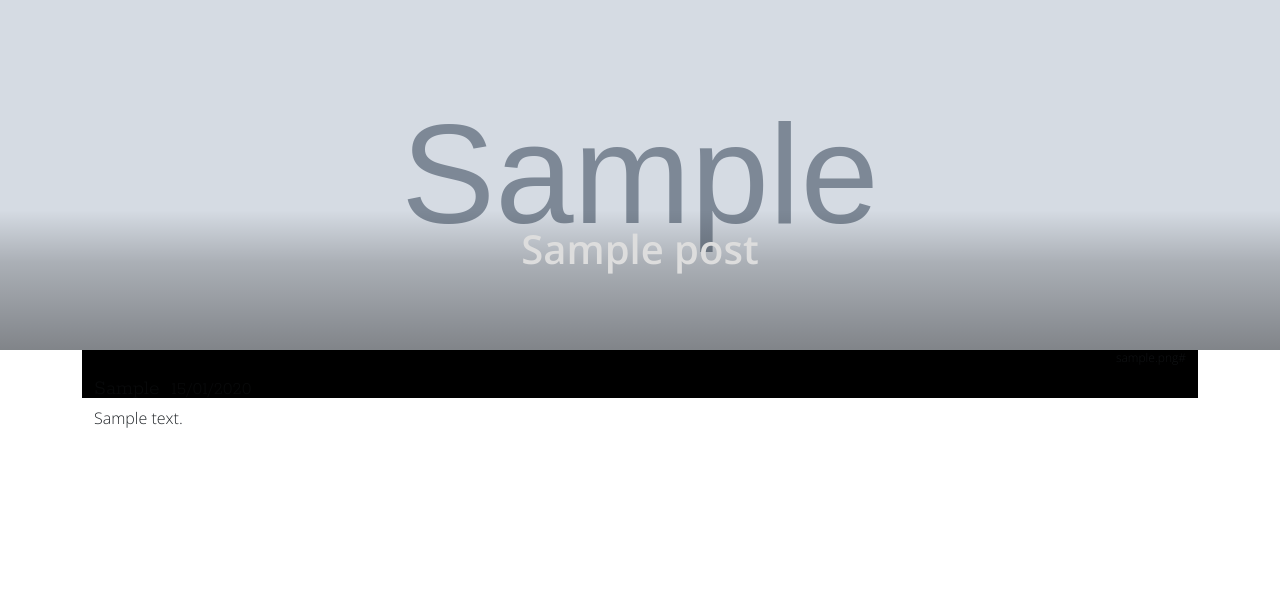
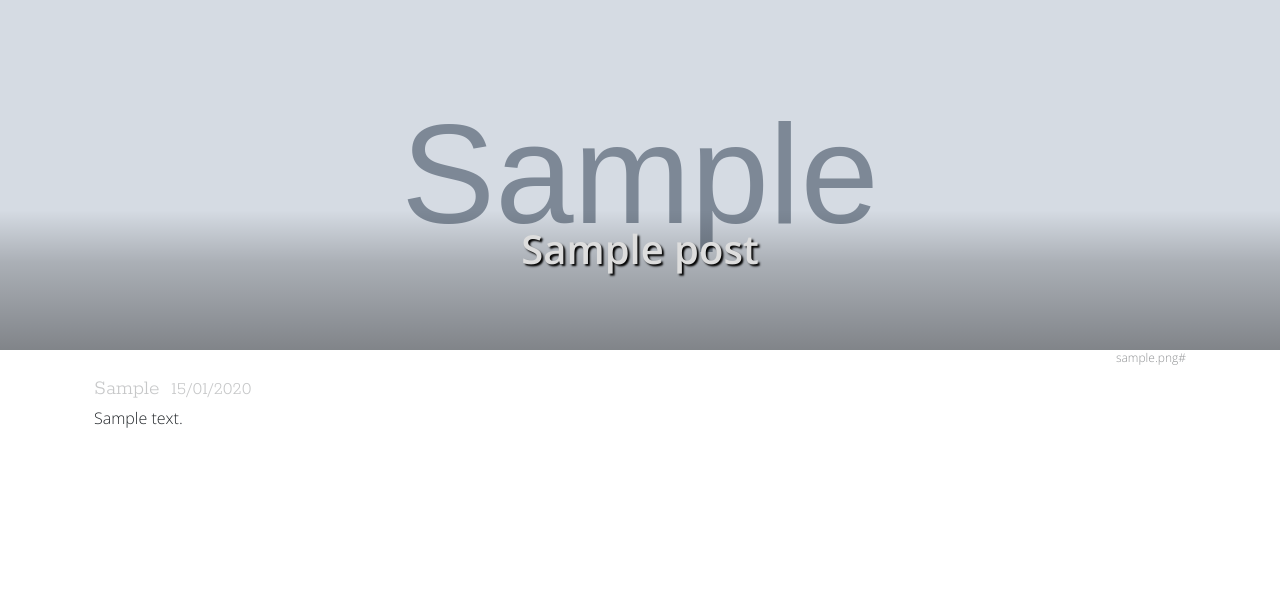
Before and after one commit to wbin01/nebula, a Django app: template src/webpage/templates/post.html in a window 1280 px wide. Shown: the part 60-657 px from the top of the page. Run offline with Django 5.2, Linux system fonts and the light colour scheme; tables that the repository leaves empty hold one stand-in row (values such as "Sample post"); the template is opened without the code that fills it: values that come from a table or form of the project are taken from there, most other values are stand-ins (such as "Sample title", 1, 10 or a date in 2020); grey boxes marked "Sample" are stand-in pictures; parts of the project's set-up code (start-up, migrations or seed data) failed here and were passed over.

Commit message:
cookie dark mode

```diff
--- a/src/webpage/static/style.css
+++ b/src/webpage/static/style.css
@@ -193,20 +193,16 @@ body {
     background-color: var(--body-title);
     color: var(--body-fg);
 }
-.post-cover-title-bg {
-    position: relative;
-    background-color: rgba(0, 0, 0, 1.0);
-}
 .post-cover-title h1 {
     font-family: "OpenSans-SemiBold";
     position: relative;
     top: -125px;
-    /*text-shadow: 2px 2px 3px rgba(0, 0, 0, 1);*/
+    text-shadow: 2px 2px 2px rgba(0, 0, 0, 1);
     color: #DDD;
 }
 .post-cover-title h5 {
     font-family: "OpenSans-Medium";
-    /*text-shadow: 2px 2px 3px rgba(0, 0, 0, 1);*/
+    text-shadow: 2px 2px 2px rgba(0, 0, 0, 1);
 }
 
 .post_stl h1 {
--- a/src/webpage/templates/_nav.html
+++ b/src/webpage/templates/_nav.html
@@ -70,14 +70,14 @@
             <div class="modal-body">
               <form action="{% url 'settings' cookie_language 'dark_mode' %}" method="post" enctype="multipart/form-data">{% csrf_token %}
 
-                <div>
-                  <input class="form-check-input" type="radio" name="dark_mode" id="dark_mode_dark" value="dark" {% if style.is_dark %}checked{% endif %}>
-                  <label class="form-check-label" for="dark_mode_dark">&nbsp; {{ icon.moon|safe }}&nbsp; <small class="opacity-50">Dark</small>
+                <div class="my-3">
+                  <input class="form-check-input" type="radio" name="dark_mode" id="dark_mode_dark" value="dark" {% if cookie_dark_mode == "dark" %}checked{% endif %}>
+                  <label class="form-check-label w-75" for="dark_mode_dark">&nbsp; {{ icon.moon|safe }}&nbsp; <small class="opacity-50">Dark</small>
                   </label>
                 </div>
                 <div>
-                  <input class="form-check-input" type="radio" name="dark_mode" id="dark_mode_light" value="light" {% if not style.is_dark %}checked{% endif %}>
-                  <label class="form-check-label" for="dark_mode_light">&nbsp; {{ icon.sun|safe }}&nbsp; <small class="opacity-50">Light</small>
+                  <input class="form-check-input" type="radio" name="dark_mode" id="dark_mode_light" value="light" {% if not cookie_dark_mode == "dark" %}checked{% endif %}>
+                  <label class="form-check-label w-75" for="dark_mode_light">&nbsp; {{ icon.sun|safe }}&nbsp; <small class="opacity-50">Light</small>
                   </label>
                 </div>
 
--- a/src/webpage/templates/base.html
+++ b/src/webpage/templates/base.html
@@ -11,22 +11,22 @@
 
     <style>
     :root {
-      --body-bg: {% if style.is_dark %}{{ style.body_bg_dark }}{% else %}{{ style.body_bg }}{% endif %};
-      --body-bg-alt: {% if style.is_dark %}{{ style.body_bg_alt_dark }}{% else %}{{ style.body_bg_alt }}{% endif %};
-      --body-fg: {% if style.is_dark %}{{ style.body_fg_dark }}{% else %}{{ style.body_fg }}{% endif %};
-      --body-fg-block: {% if style.is_dark %}{{ style.body_fg_dark }}{% else %}{{ style.body_fg }}{% endif %}30;
+      --body-bg: {% if cookie_dark_mode == "dark" %}{{ style.body_bg_dark }}{% else %}{{ style.body_bg }}{% endif %};
+      --body-bg-alt: {% if cookie_dark_mode == "dark" %}{{ style.body_bg_alt_dark }}{% else %}{{ style.body_bg_alt }}{% endif %};
+      --body-fg: {% if cookie_dark_mode == "dark" %}{{ style.body_fg_dark }}{% else %}{{ style.body_fg }}{% endif %};
+      --body-fg-block: {% if cookie_dark_mode == "dark" %}{{ style.body_fg_dark }}{% else %}{{ style.body_fg }}{% endif %}30;
 
-      --body-title: {% if style.is_dark %}{{ style.body_title_dark }}{% else %}{{ style.body_title }}{% endif %};
-      --body-link: {% if style.is_dark %}{{ style.body_link_dark }}{% else %}{{ style.body_link }}{% endif %};
-      --body-link-hover: {% if style.is_dark %}{{ style.body_link_hover_dark }}{% else %}{{ style.body_link_hover }}{% endif %};
+      --body-title: {% if cookie_dark_mode == "dark" %}{{ style.body_title_dark }}{% else %}{{ style.body_title }}{% endif %};
+      --body-link: {% if cookie_dark_mode == "dark" %}{{ style.body_link_dark }}{% else %}{{ style.body_link }}{% endif %};
+      --body-link-hover: {% if cookie_dark_mode == "dark" %}{{ style.body_link_hover_dark }}{% else %}{{ style.body_link_hover }}{% endif %};
 
-      --body-form-control-border: {% if style.is_dark %}{{ style.body_fg_dark }}{% else %}{{ style.body_fg }}{% endif %}20;
-      --body-img-blend: {% if style.is_dark %}normal{% else %}multiply{% endif %};
+      --body-form-control-border: {% if cookie_dark_mode == "dark" %}{{ style.body_fg_dark }}{% else %}{{ style.body_fg }}{% endif %}20;
+      --body-img-blend: {% if cookie_dark_mode == "dark" %}normal{% else %}multiply{% endif %};
     }
     </style>
     <link rel="stylesheet" type="text/css" href="{% static 'style.css' %}">
   </head>
-  <body style="background: {% if style.is_dark %}{{ style.body_bg_dark }}{% else %}{{ style.body_bg }}{% endif %};">
+  <body style="background: {% if cookie_dark_mode == "dark" %}{{ style.body_bg_dark }}{% else %}{{ style.body_bg }}{% endif %};">
   {% block content %} {% endblock %}
   </body>
 </html>
--- a/src/webpage/templates/category.html
+++ b/src/webpage/templates/category.html
@@ -137,7 +137,7 @@
             <input type="hidden" name="category-name" value="{{ nav_item.code }}">
             <input type="hidden" name="add-sub-item">
             <button type="submit"
-            class="btn {% if style.is_dark %}btn-outline-light{% else %}btn-outline-dark{% endif %} btn-sm border border-1 {% if style.is_dark %}border-light{% else %}border-dark{% endif %} border-opacity-25">
+            class="btn {% if cookie_dark_mode == "dark" %}btn-outline-light{% else %}btn-outline-dark{% endif %} btn-sm border border-1 {% if cookie_dark_mode == "dark" %}border-light{% else %}border-dark{% endif %} border-opacity-25">
             {{ icon.plus|safe }}
           </button>
           </form>
--- a/src/webpage/templates/post.html
+++ b/src/webpage/templates/post.html
@@ -108,11 +108,9 @@
 
     <!-- Title -->
     <div class="container text-center post-cover-title"> <!-- position-absolute bottom-0 start-0 mb-2 -->
-      <div class="post-cover-title-bg">
         <h1>
           {{ post.title }}
         </h1>
-      </div>
     </div>
 
   </div>
@@ -125,21 +123,21 @@
 <!-- Content -->
 <div class="container-md px-0">
 <div class="position-relative my-0 mx-0 px-4 pb-4 post_stl"
-  style="background:{% if style.is_dark %}{{ style.body_bg_dark }}{% else %}{{ style.body_bg }}{% endif %};margin:0px;">
+  style="background:{% if cookie_dark_mode == "dark" %}{{ style.body_bg_dark }}{% else %}{{ style.body_bg }}{% endif %};margin:0px;">
   {% if post.cover_image_credits and not post.cover_image_credits_link %}
-  <div class="{% if style.is_dark %}text-light{% else %}text-dark{% endif %} text-end my-0 mx-0 py-0 opacity-50 d-print-none">
+  <div class="{% if cookie_dark_mode == "dark" %}text-light{% else %}text-dark{% endif %} text-end my-0 mx-0 py-0 opacity-50 d-print-none">
     <sup>{{ post.cover_image_credits }}</sup>
   </div>
   {% elif post.cover_image_credits and post.cover_image_credits_link %}
   <div class="text-end my-0 mx-0 py-0 opacity-50 d-print-none">
     <sup>
-      <a href="{{ post.cover_image_credits_link }}" target="_blank" class="text-decoration-none {% if style.is_dark %}text-light{% else %}text-dark{% endif %}">
+      <a href="{{ post.cover_image_credits_link }}" target="_blank" class="text-decoration-none {% if cookie_dark_mode == "dark" %}text-light{% else %}text-dark{% endif %}">
         {{ post.cover_image_credits }}{{ icon.link|safe }}
       </a>
     </sup>
   </div>
   {% else %}
-  <div class="{% if style.is_dark %}text-light{% else %}text-dark{% endif %} text-end my-0 mx-0 py-0 opacity-50 d-print-none">
+  <div class="{% if cookie_dark_mode == "dark" %}text-light{% else %}text-dark{% endif %} text-end my-0 mx-0 py-0 opacity-50 d-print-none">
     <sup>&nbsp;</sup>
   </div>
   {% endif %}
@@ -152,7 +150,7 @@
   <!-- Lang/Translate user col -->
   {% if post_languages|length > 1 and languages_displayed|length > 1 %}
   <div class="py-0 my-0 d-print-none">
-    <button type="button" class="btn {% if style.is_dark %}btn-outline-light btn-sm border border-1 border-light{% else %}btn-outline-dark btn-sm border border-1 border-dark{% endif %} border-opacity-25" data-bs-toggle="modal" data-bs-target="#langUserModal">
+    <button type="button" class="btn {% if cookie_dark_mode == "dark" %}btn-outline-light btn-sm border border-1 border-light{% else %}btn-outline-dark btn-sm border border-1 border-dark{% endif %} border-opacity-25" data-bs-toggle="modal" data-bs-target="#langUserModal">
       {{ icon.translate|safe }} {{ post.lang }}
     </button>
     <!-- Lang/Translate user modal -->
```
Also changed, not shown: src/webpage/modules/module_html.py (+31 -0 lines), src/webpage/templates/settings.html (+9 -9 lines), src/webpage/views.py (+20 -9 lines), src/media/icons/default/moon.svg.
